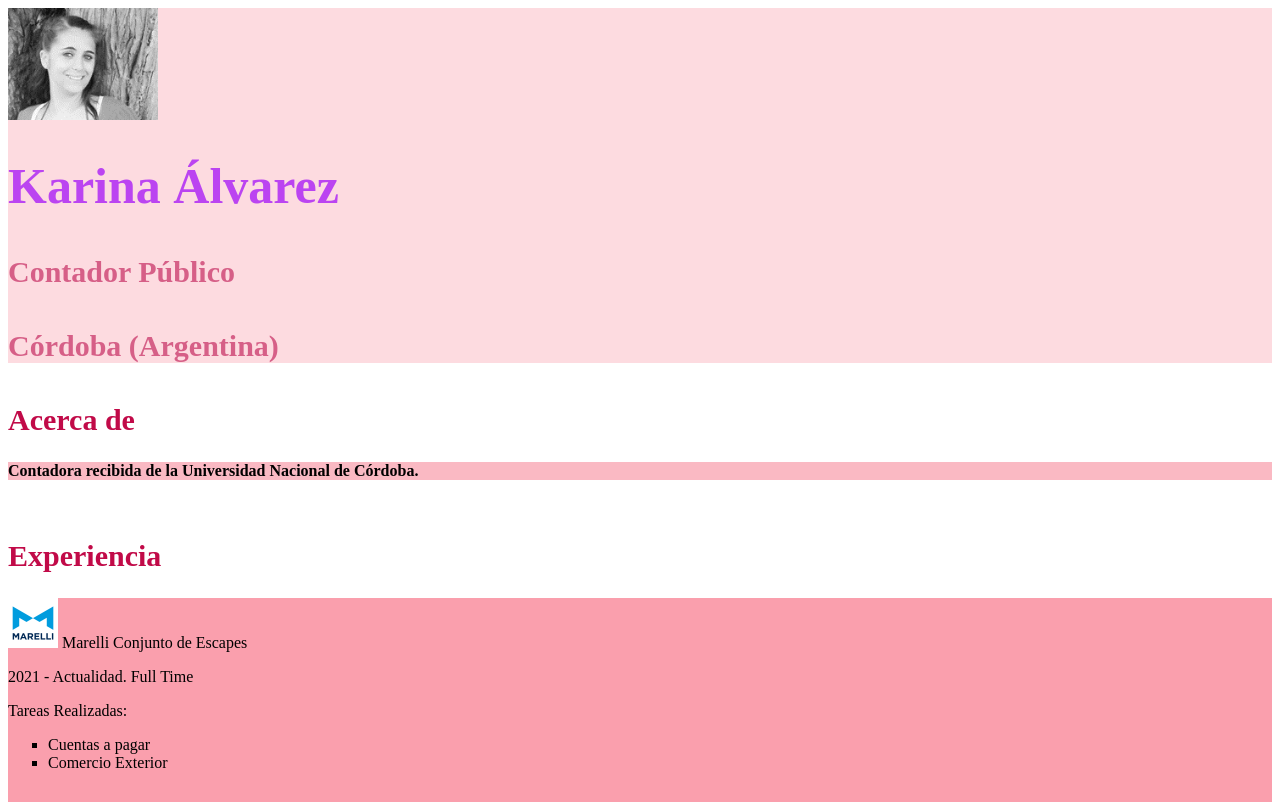
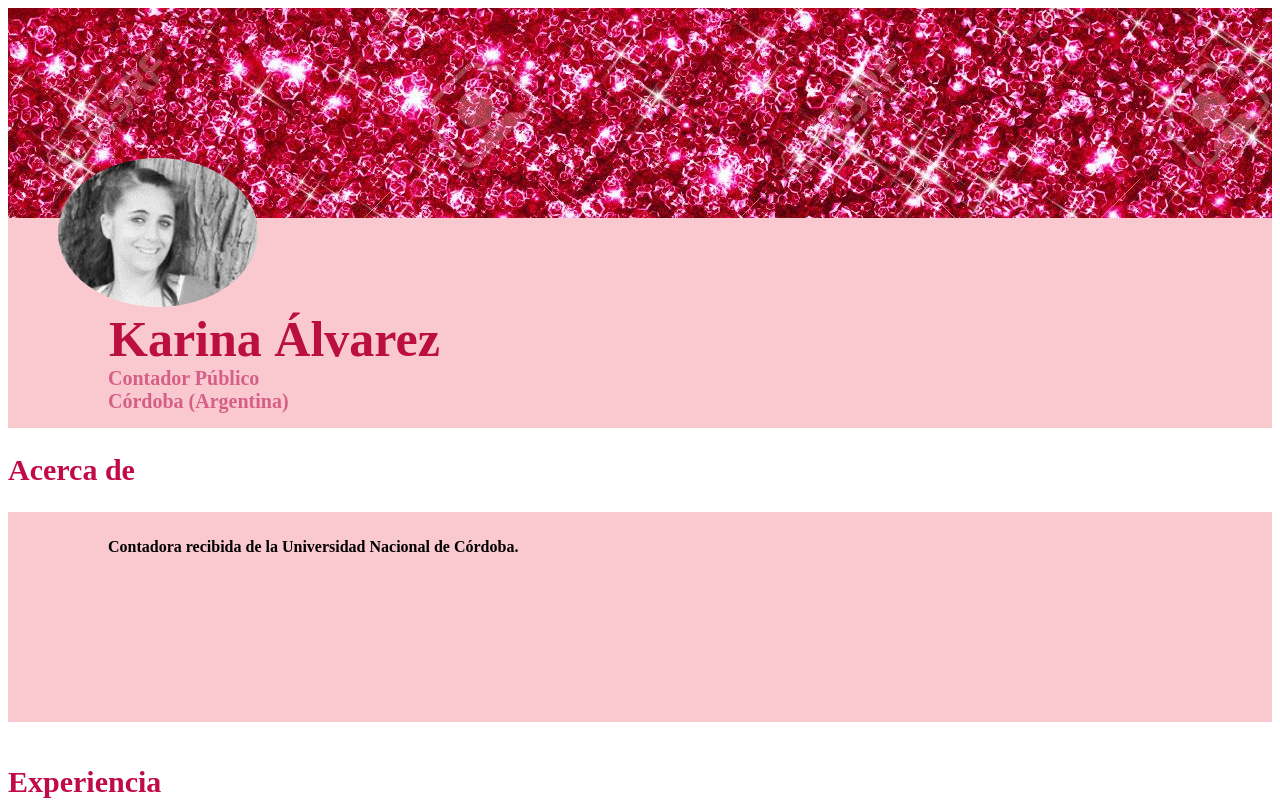
Before and after one commit to Kary30064/ArgentinaProgramaFE, a website: page index.html in a window 1280 px wide. Shown: the top 802 px of the page. Drawn offline with Linux system fonts and the light colour scheme.

Commit message:
ultimo estilo

```diff
--- a/estilos.css
+++ b/estilos.css
@@ -1,11 +1,26 @@
 .foto-head{
     background-image: url("fondo.jpg");
 }
-h1{ color:rgb(187, 68, 241);font-size: 50px;}
-h2{color: #c10a48; font-size: 30px;}
-h4{color: #d65f87; font-size: 30px;}
+h1{
+    color:rgb(187 15 63);
+    font-size: 50px;
+    margin-block: -2px;
+    padding: 1px;
+}
+h2{
+    color: #c10a48;
+    font-size: 30px;
+}
+h4{
+    color: #d65f87;
+    font-size: 20px;
+    margin-block: -0.01px;
+}
 div{
-    background-color: #fddbe0;
+    min-height: 200px;
+    background-color: #fac8cf;
+    padding-left: 100px;
+    padding-top: 10px;
 }
 .imagen-petrak{
     width: 75px;
@@ -20,15 +35,15 @@ div{
     width: 50px;
 }
 .imagen-foto{
-    width: 150px;
+    width: 200px;
+    border-radius: 90%;
+    margin-top: -70px;
+    margin-left: -50px;
 }
 
 .acerca{
-    background-color: #fab9c3;
 }
 .experiencia{
-    background-color: #fa9fad;
 }
 .educacion{
-    background-color: #fd8f9f;
 }
```
